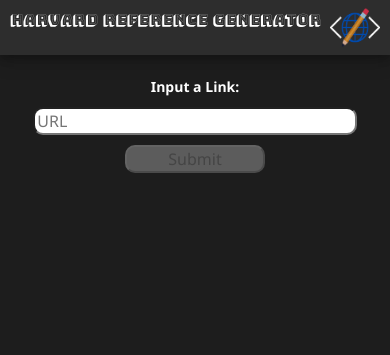
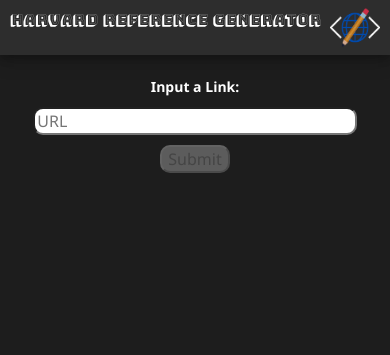
Before and after one commit to cBridges851/Harvard-Reference-Generator, a Flask app: page / in a window 390 px wide. Shown: the top 355 px of the page. Run offline with Flask 2, Linux system fonts and the light colour scheme.

Commit message:
front-end-restyle Sorted submit button on mobile.

```diff
--- a/static/stylesheets/mobile.css
+++ b/static/stylesheets/mobile.css
@@ -1,6 +1,7 @@
 @media screen and (max-width: 479px) {
     :root {
         --header-contents-margin: 10px;
+        --button-width: 20%;
     }
 
     body {
@@ -51,7 +52,7 @@
     }
 
     #submit {
-        width: 40%;
+        width: var(--button-width);
         margin-top: 10px;
     }
 
@@ -60,6 +61,6 @@
     }
 
     .input__unexpected-output .unexpected-output__submit {
-        width: 20%;
+        width: var(--button-width);
     }
 }
--- a/static/stylesheets/tablet.css
+++ b/static/stylesheets/tablet.css
@@ -44,10 +44,6 @@
         font-size: 25px;
     }
 
-    #submit {
-        width: 15%;
-    }
-
     .unexpected-output__information-box label {
         font-size: 25px;
     }
```
